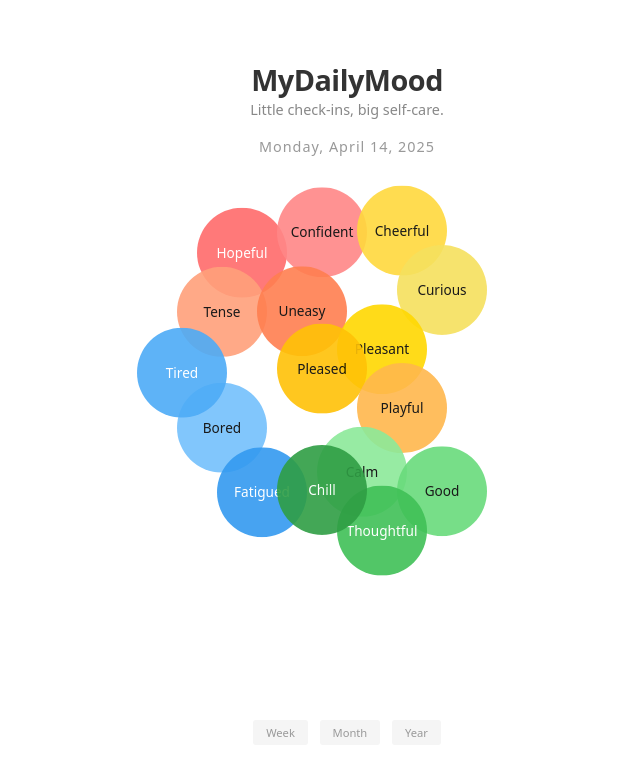
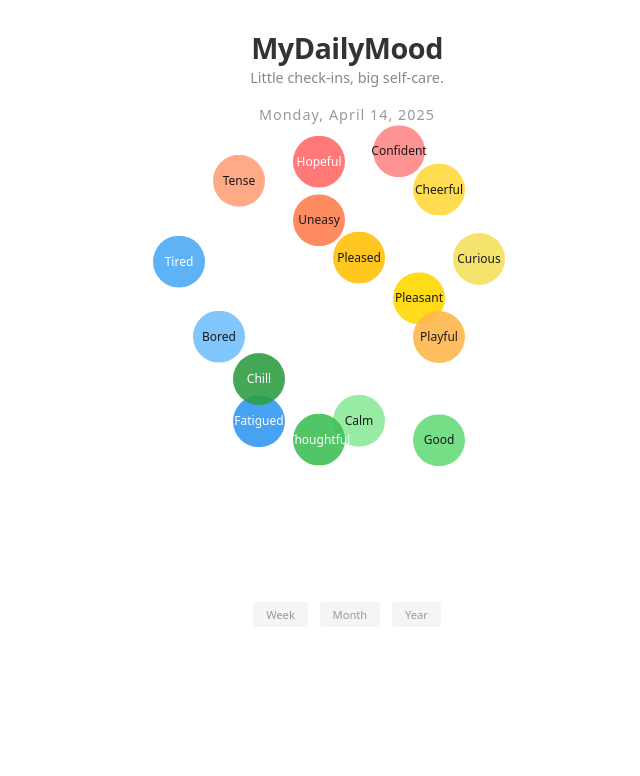
Before and after one commit to cocomiranda/MyDailyMood, a React (Vite) app: page / in a window 1280 px wide. Shown: the top 776 px of the page, without its empty margins (293-933 px from the left). Built offline with nearby package versions, Linux system fonts and the light colour scheme.

Commit message:
feat: spread emotion bubbles across container space and adjust container size

```diff
--- a/App.css
+++ b/App.css
@@ -1,7 +1,7 @@
 #root {
-  max-width: 1280px;
+  max-width: 400px;
   margin: 0 auto;
-  padding: 2rem;
+  padding: 1rem;
   text-align: center;
 }
 
@@ -42,16 +42,14 @@
 }
 
 .app {
-  max-width: 1200px;
-  margin: 0 auto;
-  padding: 2rem;
-  text-align: center;
-  background-color: #fff;
-  min-height: 100vh;
-  color: #333;
   display: flex;
   flex-direction: column;
-  align-items: center;
+  min-height: 100vh;
+  padding: 1rem;
+  max-width: 400px;
+  margin: 0 auto;
+  background-color: #fff;
+  color: #333;
 }
 
 .date-display {
@@ -72,19 +70,19 @@ h1 {
 
 .emotion-bubbles {
   position: relative;
-  width: 700px;
-  height: 500px;
-  margin: -50px auto 3rem;
+  width: 380px;
+  height: 380px;
+  margin: 0 auto 2rem;
   display: flex;
   align-items: center;
   justify-content: center;
   transform-origin: center;
-  transform: translateX(-50px) translateY(-50px);
+  overflow: visible;
 }
 
 .content-wrapper {
   width: 100%;
-  max-width: 800px;
+  max-width: 400px;
   margin: 0 auto;
   display: flex;
   flex-direction: column;
@@ -94,26 +92,27 @@ h1 {
 
 .emotion-bubble {
   position: absolute;
-  width: 90px;
-  height: 90px;
+  width: 52px;
+  height: 52px;
   border: none;
   border-radius: 50%;
-  padding: 0.8rem;
+  padding: 0.4rem;
   cursor: pointer;
   transition: all 0.3s ease;
   display: flex;
   align-items: center;
   justify-content: center;
   text-align: center;
-  font-size: 1rem;
+  font-size: 0.7rem;
   box-shadow: none;
   word-wrap: break-word;
   animation: float 6s ease-in-out infinite;
   opacity: 0.9;
+  transform: translate(-50%, -50%);
 }
 
 .emotion-bubble:hover {
-  transform: scale(1.05);
+  transform: scale(1.05) translate(-50%, -50%);
   opacity: 1;
 }
 
@@ -133,8 +132,8 @@ h1 {
   font-weight: 400;
   text-align: center;
   word-wrap: break-word;
-  line-height: 1.2;
-  font-size: 0.85rem;
+  line-height: 1.1;
+  font-size: 0.75rem;
 }
 
 .stats-display {
@@ -307,17 +306,17 @@ h1 {
 
 @media (max-width: 900px) {
   .emotion-bubbles {
-    width: 600px;
-    height: 400px;
-    transform: translateX(-50px) translateY(-50px) scale(0.9);
+    width: 340px;
+    height: 340px;
+    transform: scale(0.95);
   }
 }
 
 @media (max-width: 640px) {
   .emotion-bubbles {
-    width: 500px;
-    height: 350px;
-    transform: translateX(-40px) translateY(-40px) scale(0.7);
+    width: 320px;
+    height: 320px;
+    transform: scale(0.9);
   }
 }
 
--- a/App.tsx
+++ b/App.tsx
@@ -6,28 +6,28 @@ import './App.css'
 // Define bubble positions in color-grouped patterns
 const BUBBLE_LAYOUTS = [
   // Reds/Oranges (top)
-  { x: 300, y: 200 },  // Hopeful
-  { x: 380, y: 180 },  // Confident
-  { x: 280, y: 260 },  // Tense
-  { x: 360, y: 260 },  // Uneasy
+  { x: 180, y: 60 },    // Hopeful
+  { x: 260, y: 50 },    // Confident
+  { x: 100, y: 80 },    // Tense
+  { x: 180, y: 120 },   // Uneasy
 
   // Yellows (top-right)
-  { x: 460, y: 180 },  // Cheerful
-  { x: 500, y: 240 },  // Curious
-  { x: 440, y: 300 },  // Pleasant
-  { x: 380, y: 320 },  // Pleased
-  { x: 460, y: 360 },  // Playful
+  { x: 300, y: 90 },    // Cheerful
+  { x: 340, y: 160 },   // Curious
+  { x: 280, y: 200 },   // Pleasant
+  { x: 220, y: 160 },   // Pleased
+  { x: 300, y: 240 },   // Playful
 
   // Blues (bottom-left)
-  { x: 280, y: 380 },  // Bored
-  { x: 240, y: 320 },  // Tired
-  { x: 320, y: 440 },  // Fatigued
+  { x: 80, y: 240 },    // Bored
+  { x: 40, y: 160 },    // Tired
+  { x: 120, y: 320 },   // Fatigued
 
   // Greens (bottom-right)
-  { x: 420, y: 420 },  // Calm
-  { x: 500, y: 440 },  // Good
-  { x: 440, y: 480 },  // Thoughtful
-  { x: 380, y: 440 }   // Chill
+  { x: 220, y: 320 },   // Calm
+  { x: 300, y: 340 },   // Good
+  { x: 180, y: 340 },   // Thoughtful
+  { x: 120, y: 280 }    // Chill
 ]
 
 function App() {
```
